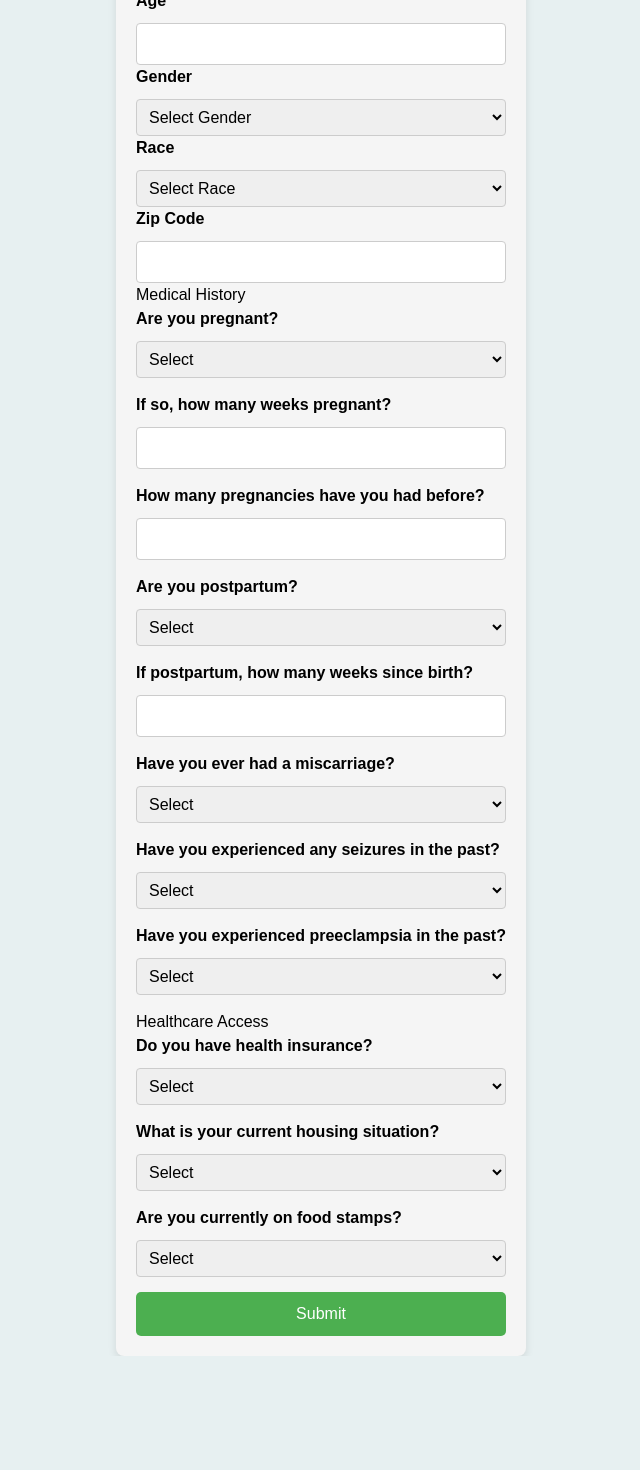
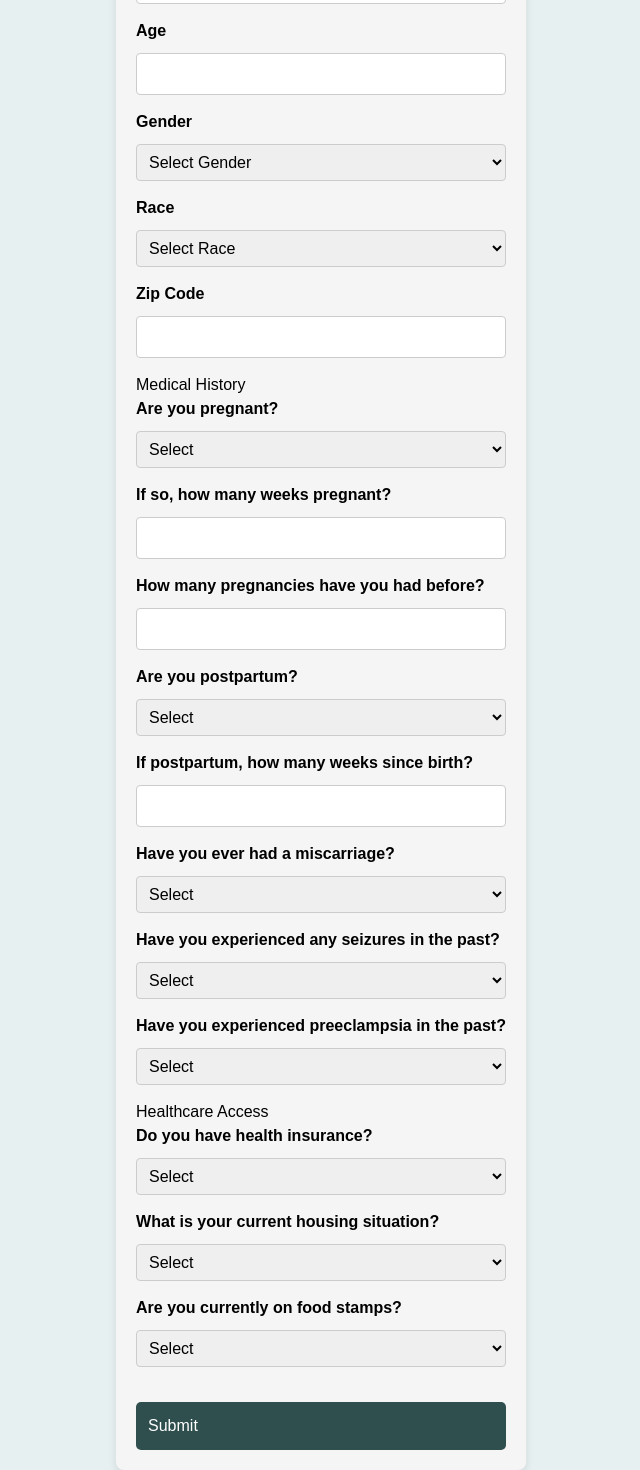
Before and after one commit to cfgtexas24/Team-1, a React (Create React App) app in the folder frontend/: page /survey-form in a window 1280 px wide. Shown: the part 247-1717 px from the top of the page, without its empty margins (319-959 px from the left). Before the commit the page ends 1603 px from the top, so only its background shows below. Built offline with nearby package versions, Linux system fonts and the light colour scheme.

Commit message:
route to patient dashboard

```diff
--- a/frontend/src/App.js
+++ b/frontend/src/App.js
@@ -21,6 +21,7 @@ function App() {
         {/* Standalone Admin Dashboard Route */}
         <Route path="/admin/dashboard" element={<AdminDashboard />} />
         <Route path="/provider-dashboard" element={<ProviderDashboard />} />
+        <Route path="/patient-dashboard" element={<PatientDashboard />} />
         <Route path="/survey-form" element={<SurveyForm />} />
 
       </Routes>
--- a/frontend/src/components/SignUp.js
+++ b/frontend/src/components/SignUp.js
@@ -1,18 +1,22 @@
-import React from 'react'
-import { Link } from 'react-router-dom'
+import React from 'react';
+import { Link } from 'react-router-dom';
 
 const SignUp = () => {
   return (
     <div>
-      <h1>SignUp</h1>
+      <h1>Sign Up</h1>
       <form>
         <input type="text" placeholder="Username" className="input-box" />
         <input type="password" placeholder="Password" className="input-box" />
-        <button type="submit" className="submit-button">Create Account</button>
-        <Link to="/patient/login">Already have an account?</Link>
+        <Link to="/survey-form" className="submit-button">
+          Create Account
+        </Link>
+        <Link to="/patient/login" className="login-link">
+          Already have an account?
+        </Link>
       </form>
     </div>
-  )
-}
+  );
+};
 
-export default SignUp
+export default SignUp;
--- a/frontend/src/components/SurveyForm.js
+++ b/frontend/src/components/SurveyForm.js
@@ -1,5 +1,6 @@
 import React, { useState } from "react";
 import './SurveyForm.css';
+import { Link } from 'react-router-dom';
 
 const SurveyForm = () => {
   // Initialize state for each question
@@ -69,30 +70,34 @@ const SurveyForm = () => {
   return (
     <form onSubmit={handleSubmit} className="survey-form">
       <h2>General Questions</h2>
-      <label>Enter your username: </label>
+      <div className="form-group">
+        <label>Enter your username:</label>
         <input
           type="text"
           value={username}
           onChange={(e) => setUsername(e.target.value)}
         />
+      </div>
 
-      <label>Enter your full name: </label>
+      <div className="form-group">
+        <label>Enter your full name:</label>
         <input
           type="text"
           value={name}
-        onChange={(e) => {
-            setName(e.target.value);
-            localStorage.setItem("name", e.target.value); // Store name in localStorage
-          }}
+          onChange={(e) => setName(e.target.value)}
         />
+      </div>
 
+      <div className="form-group">
         <label>Age</label>
         <input
           type="number"
           value={age}
           onChange={(e) => setAge(e.target.value)}
         />
+      </div>
 
+      <div className="form-group">
         <label>Gender</label>
         <select value={gender} onChange={(e) => setGender(e.target.value)} required>
           <option value="">Select Gender</option>
@@ -101,7 +106,9 @@ const SurveyForm = () => {
           <option value="non-binary">Non-binary</option>
           <option value="other">Other</option>
         </select>
+      </div>
 
+      <div className="form-group">
         <label>Race</label>
         <select value={race} onChange={(e) => setRace(e.target.value)} required>
           <option value="">Select Race</option>
@@ -111,7 +118,9 @@ const SurveyForm = () => {
           <option value="hispanic">Hispanic</option>
           <option value="other">Other</option>
         </select>
+      </div>
 
+      <div className="form-group">
         <label>Zip Code</label>
         <input
           type="number"
@@ -119,6 +128,7 @@ const SurveyForm = () => {
           onChange={(e) => setZipCode(e.target.value)}
           required
         />
+      </div>
 
       <h2>Medical History</h2>
       <div className="form-group">
@@ -224,7 +234,9 @@ const SurveyForm = () => {
         </select>
       </div>
 
-      <button type="submit">Submit</button>
+      <Link to="/patient-dashboard" className="submit-button">
+          Submit
+        </Link>
     </form>
   );
 };
```
Lines whose indentation alone changed are shown as unchanged.
